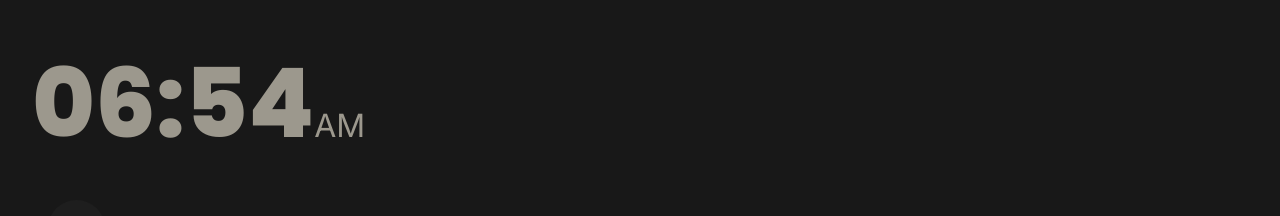
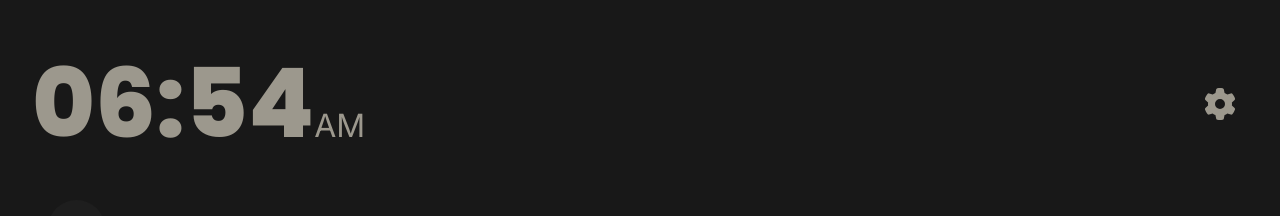
Before and after one commit to yashchaudhari008/minime, a React (Vite) app: page / in a window 1280 px wide. Shown: the top 216 px of the page. Built offline with nearby package versions, Linux system fonts and the light colour scheme.

Commit message:
[FEATURE]: added settings icon

```diff
--- a/src/components/TopBar/TopBar.tsx
+++ b/src/components/TopBar/TopBar.tsx
@@ -1,3 +1,5 @@
+import { FontAwesomeIcon } from "@fortawesome/react-fontawesome";
+import { faGear } from "@fortawesome/free-solid-svg-icons";
 import Clock from "./Clock";
 import styles from "./topBar.module.scss";
 
@@ -5,6 +7,7 @@ const TopBar = () => {
 	return (
 		<div className={styles.topBar}>
 			<Clock />
+			<FontAwesomeIcon icon={faGear} className={styles.settingsIcon} size="2xl" />
 		</div>
 	);
 };
--- a/src/components/TopBar/topBar.module.scss
+++ b/src/components/TopBar/topBar.module.scss
@@ -1,6 +1,16 @@
+@import "/src/styles/variables.scss";
 @import "/src/styles/mixins.scss";
 
 .topBar {
 	@include font-poppins;
 	width: 100%;
+	display: flex;
+	justify-content: space-between;
+	align-items: center;
+
+	.settingsIcon {
+		color: $clockColor;
+		margin-right: 12px;
+		cursor: pointer;
+	}
 }
```
